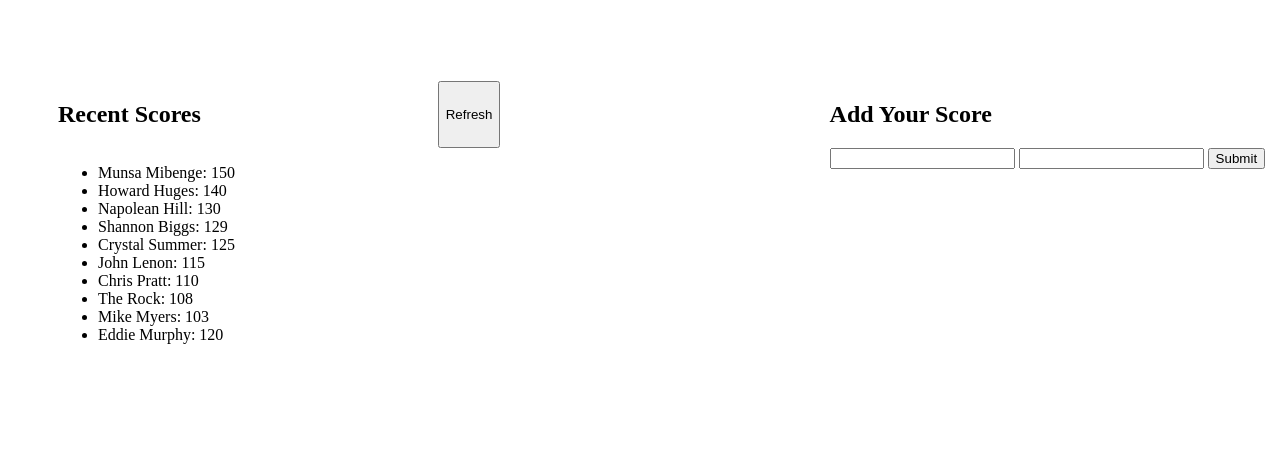
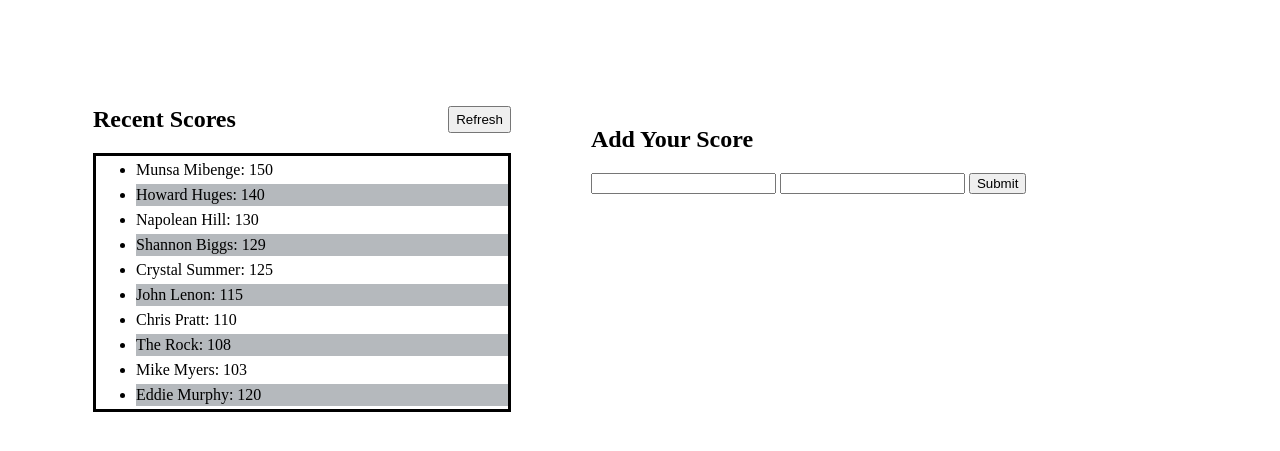
Before and after one commit to Munsa1/scoreboard, a website built with webpack: page src/index.html in a window 1280 px wide. Shown: the part 133-584 px from the top of the page. Built offline with nearby package versions, Linux system fonts and the light colour scheme.

Commit message:
Add padding and margin to score list

```diff
--- a/src/style.css
+++ b/src/style.css
@@ -10,9 +10,31 @@ header {
 
 .mainContainer{
   display: flex;
+  margin: 25px 35px;
+}
+
+.scoreboard {
+  display: flex;
   justify-content: space-between;
 }
 
+.left-h2 {
+  margin: 0 50px 0 0;
+}
+
+.scorelist {
+  border-style: solid;
+  margin-top: 20px;
+}
+
+.scorelist li {
+  padding: 2px 0;
+  margin: 3px 0;
+}
+
+.scorelist :nth-child(even) {
+  background-color: rgb(181, 185, 189);
+}
 .container-1 {
   width: 35%;
   margin-left: 50px;
@@ -23,17 +45,13 @@ header {
 }
 
 .container-2 {
-  display: flex;
+  /* display: flex;
   flex-direction: column;
   padding: 0;
-  width: 35%;
+  width: 35%; */
+  margin-left: 5rem;
 }
 
-.scoreboard {
-  display: flex;
-  justify-content: space-between;
-
-}
 /* .add-score {
   display: flex;
   flex-direction: column;
```
Also changed, not shown: src/index.html (+1 -1 lines), dist/index.html, dist/main.js.
